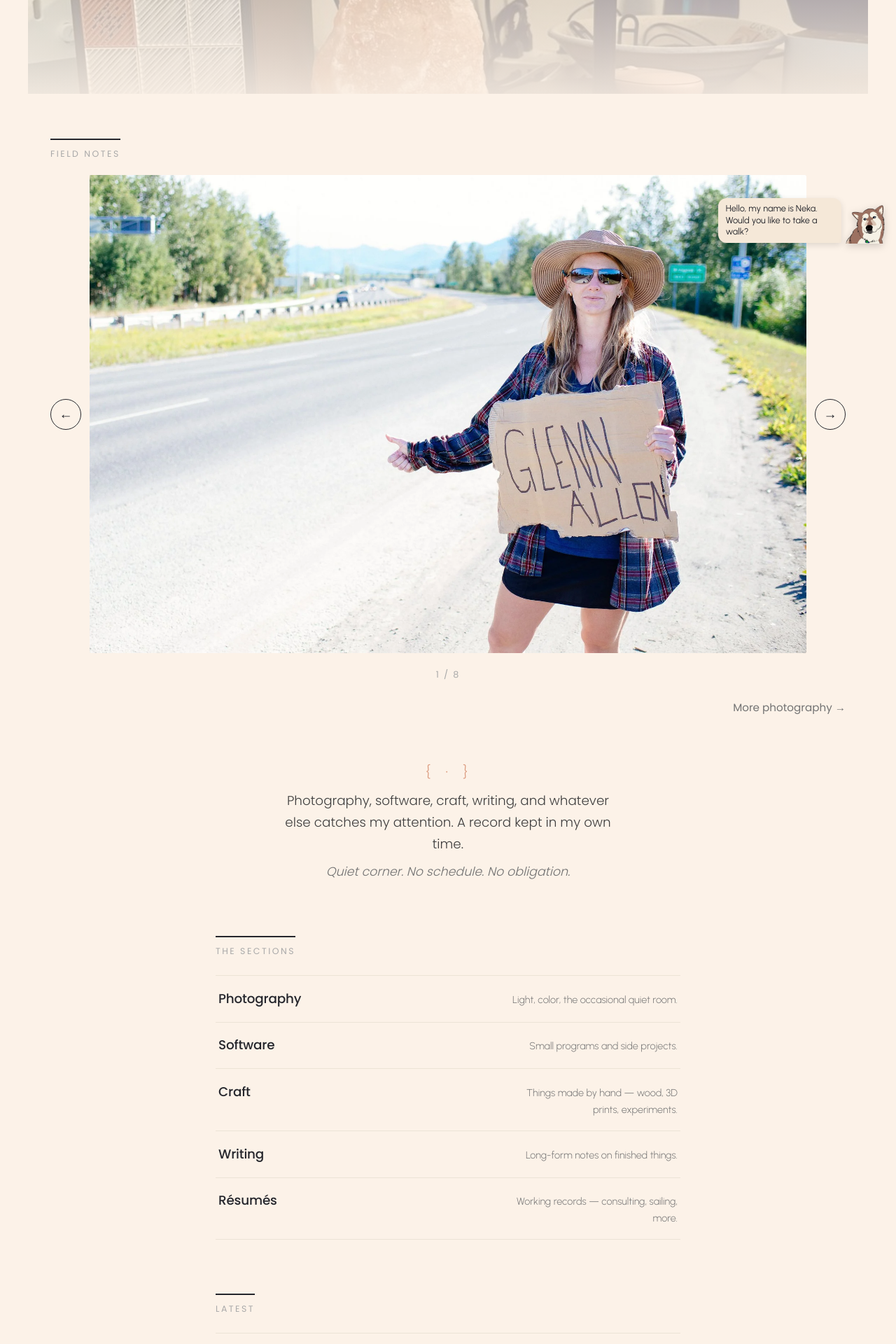
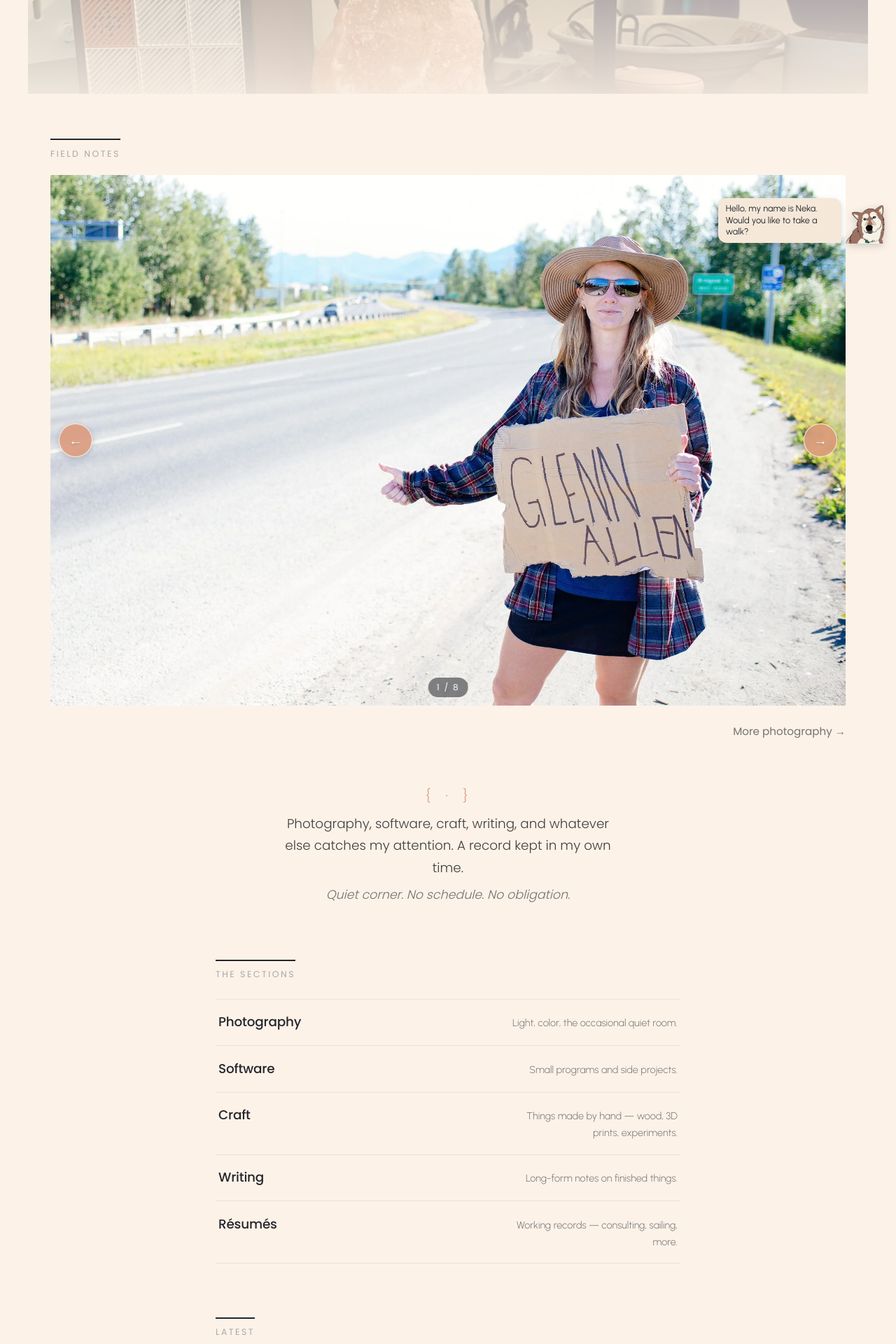
Before and after one commit to jaxlee-digital/jaxlee, a Jekyll site: the page built from index.md, in a window 1280 px wide. Shown: the part 535-2455 px from the top of the page at 70% size. Built offline with Jekyll 4.4.1, drawn with Linux system fonts in a browser that asks for light colours.

Commit message:
refactor(carousel): image fills width, buttons overlay with coral tint
- Image track is now 100% width of the home main content area
  (buttons are no longer grid columns squeezing it)
- Prev/next buttons absolute-positioned over the image, centered
  vertically on each edge, translucent coral (accent) background
- White arrow glyphs with text-shadow so they stay legible on any
  photo
- Counter pill moved into the bottom-center of the image (dark
  translucent, white text)
- Focus-visible: white outline ring on focus
- Prefers-reduced-motion still honored

```diff
--- a/assets/css/main.css
+++ b/assets/css/main.css
@@ -565,10 +565,7 @@ hr { border: 0; border-top: 1px solid var(--rule); margin: var(--rhythm) 0; }
 /* Home carousel (one image at a time, click buttons to rotate) */
 .home-carousel {
   position: relative;
-  display: grid;
-  grid-template-columns: auto 1fr auto;
-  align-items: center;
-  gap: 0.75rem;
+  width: 100%;
   margin-bottom: 0.75rem;
 }
 .home-carousel__track {
@@ -605,42 +602,65 @@ hr { border: 0; border-top: 1px solid var(--rule); margin: var(--rhythm) 0; }
   display: block;
   filter: saturate(0.96);
 }
+
+/* Buttons overlay the image, translucent coral so they're visible
+   on any photo. Centered vertically on each edge. */
 .home-carousel__btn {
   appearance: none;
-  border: 1.5px solid var(--ink);
-  background: var(--paper);
-  color: var(--ink);
-  width: 44px;
-  height: 44px;
+  position: absolute;
+  top: 50%;
+  transform: translateY(-50%);
+  z-index: 2;
+  border: 1.5px solid rgba(var(--paper-rgb, 252, 242, 232), 0.9);
+  background: rgba(219, 153, 124, 0.88); /* accent (coral/rose-gold), translucent */
+  color: #fff;
+  text-shadow: 0 1px 2px rgba(0, 0, 0, 0.35); /* arrow stays legible on any photo */
+  width: 48px;
+  height: 48px;
   border-radius: 50%;
-  font-size: 1.2rem;
+  font-size: 1.25rem;
   line-height: 1;
   cursor: pointer;
   display: inline-flex;
   align-items: center;
   justify-content: center;
-  transition: background 0.15s ease, color 0.15s ease, transform 0.15s ease, border-color 0.15s ease;
-  flex-shrink: 0;
+  transition: background 0.15s ease, transform 0.15s ease, border-color 0.15s ease;
   font-family: var(--font-display);
+  backdrop-filter: blur(3px);
+  -webkit-backdrop-filter: blur(3px);
+  box-shadow: 0 2px 10px rgba(0, 0, 0, 0.18);
 }
+.home-carousel__btn--prev { left: 0.75rem; }
+.home-carousel__btn--next { right: 0.75rem; }
 .home-carousel__btn:hover,
 .home-carousel__btn:focus-visible {
-  background: var(--accent);
-  border-color: var(--accent);
-  color: var(--paper);
-  transform: translateY(-1px);
+  background: rgba(219, 153, 124, 1);
+  transform: translateY(-50%) scale(1.05);
   outline: none;
 }
-.home-carousel__btn:active { transform: translateY(0); }
+.home-carousel__btn:focus-visible {
+  outline: 2px solid #fff;
+  outline-offset: 2px;
+}
+.home-carousel__btn:active { transform: translateY(-50%) scale(0.98); }
+
 .home-carousel__counter {
-  grid-column: 2 / 3;
-  text-align: center;
-  margin: 0.5rem 0 0;
+  position: absolute;
+  left: 50%;
+  bottom: 0.75rem;
+  transform: translateX(-50%);
+  z-index: 2;
+  margin: 0;
+  padding: 0.25rem 0.75rem;
   font-family: var(--font-display);
-  font-size: 0.8rem;
+  font-size: 0.75rem;
   letter-spacing: 0.15em;
-  color: var(--ink-faint);
+  color: #fff;
   text-transform: uppercase;
+  background: rgba(37, 38, 44, 0.55);
+  border-radius: 999px;
+  backdrop-filter: blur(3px);
+  -webkit-backdrop-filter: blur(3px);
 }
 
 .home-gallery__more {
@@ -656,8 +676,9 @@ hr { border: 0; border-top: 1px solid var(--rule); margin: var(--rhythm) 0; }
 .home-gallery__more a:hover { color: var(--accent); border: 0; }
 
 @media (max-width: 600px) {
-  .home-carousel { gap: 0.4rem; }
-  .home-carousel__btn { width: 38px; height: 38px; font-size: 1rem; }
+  .home-carousel__btn { width: 40px; height: 40px; font-size: 1.05rem; }
+  .home-carousel__btn--prev { left: 0.5rem; }
+  .home-carousel__btn--next { right: 0.5rem; }
   .home-carousel__track { aspect-ratio: 4 / 3; }
 }
 
```
